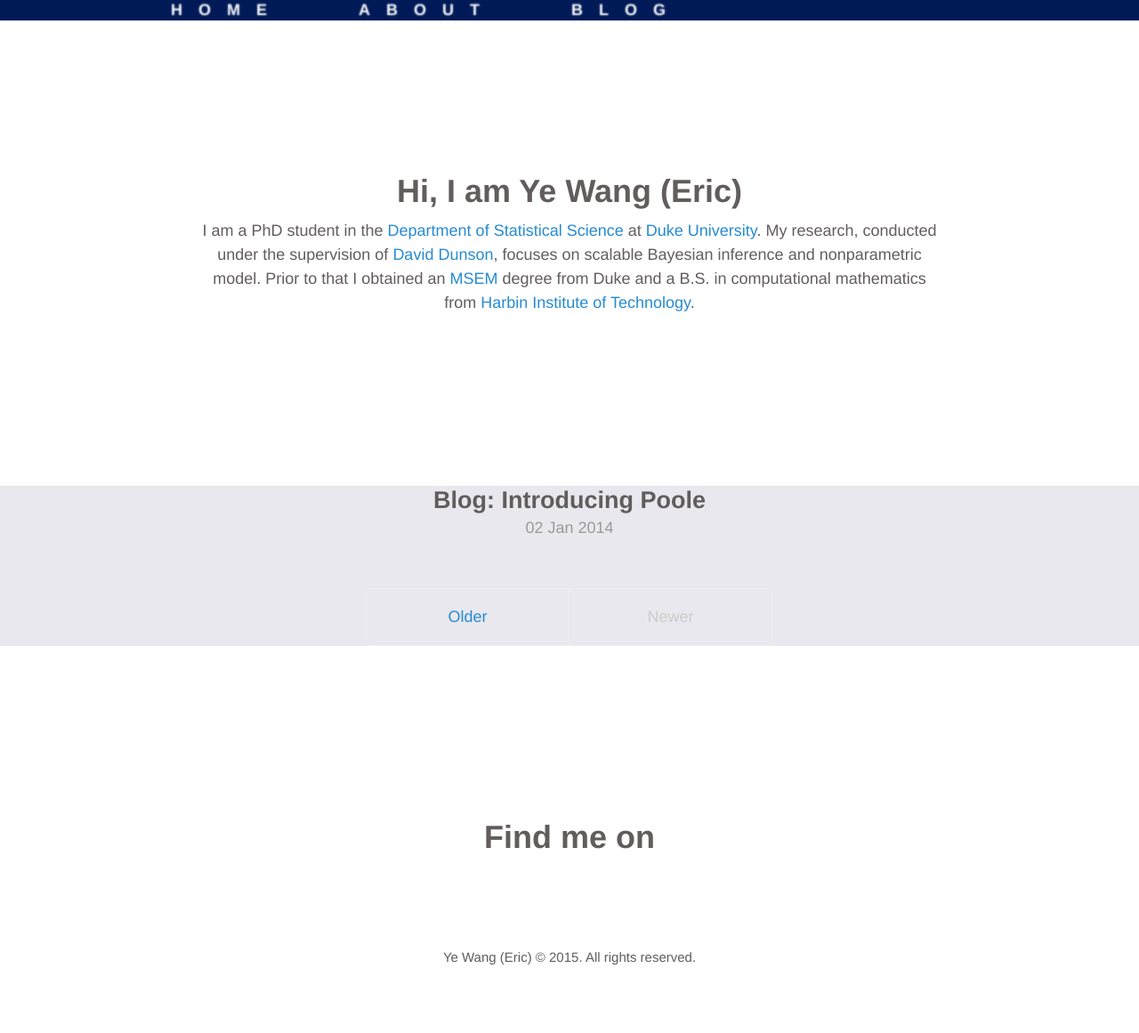
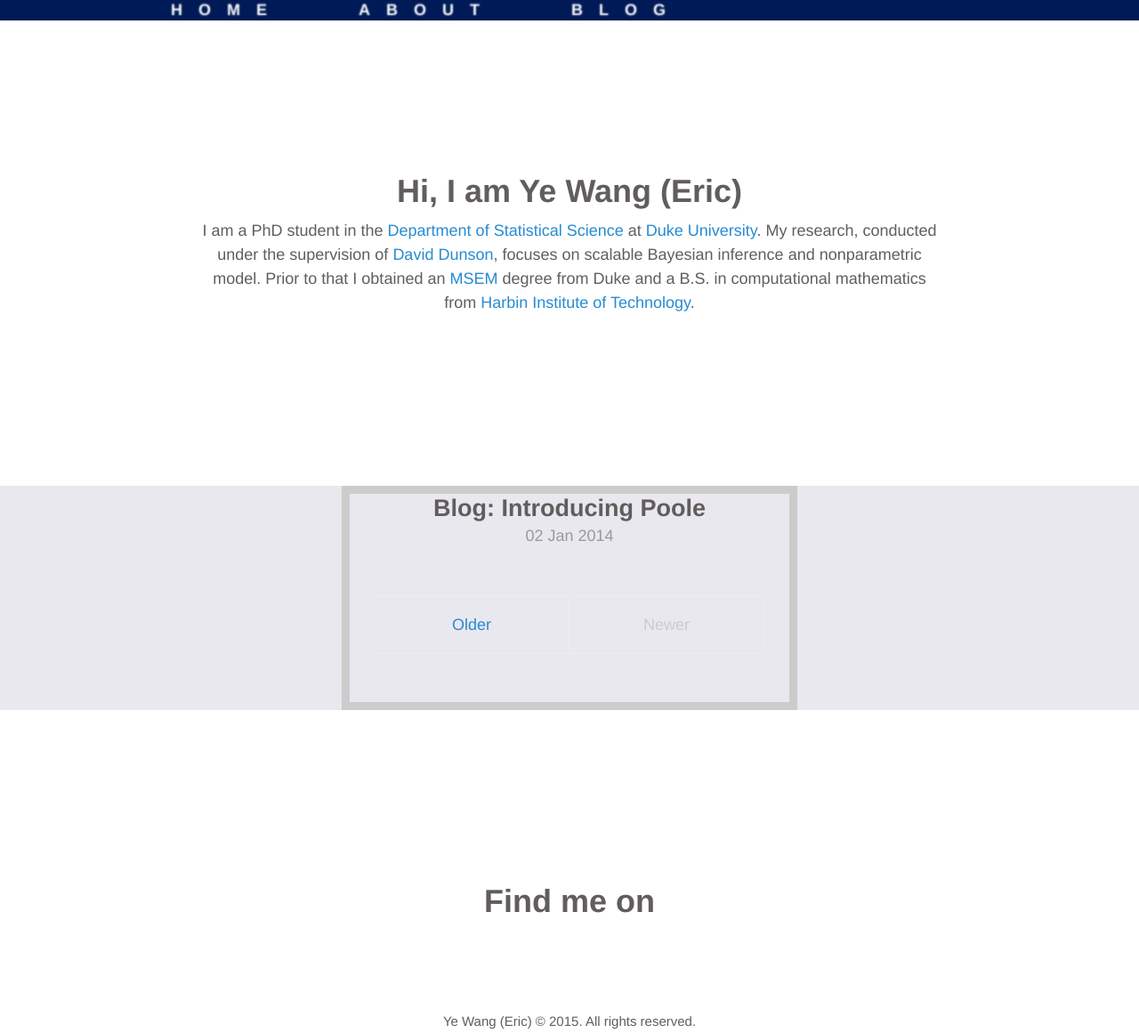
Before and after one commit to ericyewang/ericyewang.github.io, a Jekyll site: the page built from index.html, in a window 1280 px wide. Shown: the whole page at 89% size. Built offline with Jekyll 4.4.1, drawn with Linux system fonts in a browser that asks for light colours; the list of posts is cut into pages by our own code; before the commit the page ends 1089 px from its top, so only the background shows below that.

Commit message:
Update _layout.scss

```diff
--- a/_sass/_layout.scss
+++ b/_sass/_layout.scss
@@ -44,6 +44,12 @@
   margin-left:  30%;
   margin-top:  15%;
   margin-right: 30%;
+  border-top-style: solid;
+  border-right-style: solid;
+  border-bottom-style: solid;
+  border-left-style: solid;
+  border-color: #CCCCCC;
+  border-width: 0.5rem;
 }
 
 footer {
```
